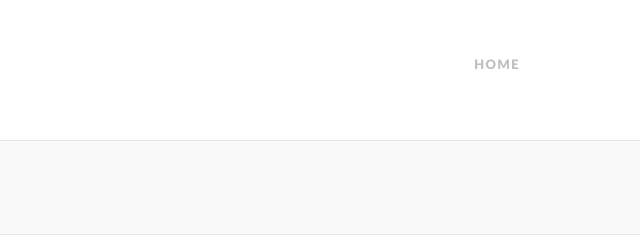
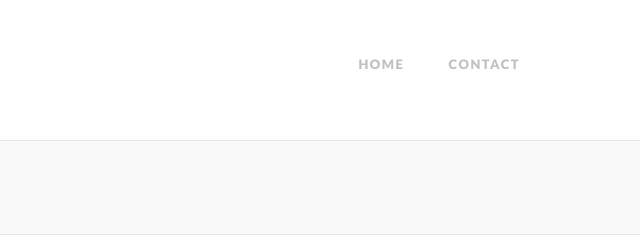
Before and after one commit to mbeezy/demo, a plain HTML site: page about.html in a window 1280 px wide. Shown: the top 240 px of the page, 640-1280 px from the left. Drawn offline with Linux system fonts and the light colour scheme.

Commit message:
added about page and top nav

```diff
--- a/about.html
+++ b/about.html
@@ -45,11 +45,12 @@
   <div class="inner">
     <div class="logo"> <a href="index.html"><img src="style/images/logo.png" alt="" /></a> </div>
     <!-- Begin Menu -->
-    <div id="menu" class="menu clearfix">
-      <ul id="tiny">
-        <li><a href="index.html">Home</a></li>
-      </ul>
-    </div>
+          <div id="menu" class="menu clearfix">
+        <ul id="tiny">
+          <li><a href="index.html">Home</a></li>
+          <li><a href="contact.html">Contact</a></li>
+        </ul>
+      </div>
     <!-- End Menu -->
     <div class="clear"></div>
   </div>
```
Also changed, not shown: contact.html (+6 -5 lines), index.html (+1 -5 lines).
